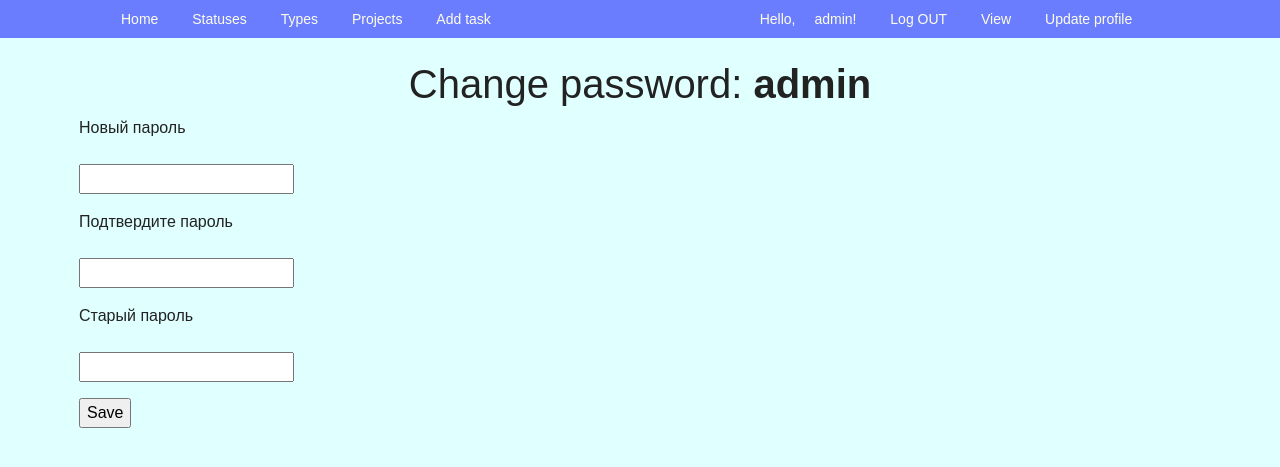
After one commit to alisher1989/tracker, a Django app: page /accounts/profile/1/change-password/ in a window 1280 px wide. The commit adds this page. Shown: the top 467 px of the page. Run offline with Django 3.2, Linux system fonts and the light colour scheme; a user stored in the database is signed in; data comes from the database, SQL or seed files in the repository; some libraries are stand-ins or nearby versions.

Commit message:
Смена пароля пользователя

```diff
--- a/source/accounts/forms.py
+++ b/source/accounts/forms.py
@@ -46,3 +46,33 @@ class UserChangeForm(forms.ModelForm):
     class Meta:
         model = User
         fields = ['first_name', 'last_name', 'email']
+
+
+class UserChangePasswordForm(forms.ModelForm):
+    password = forms.CharField(label="Новый пароль", strip=False, widget=forms.PasswordInput)
+    password_confirm = forms.CharField(label="Подтвердите пароль", widget=forms.PasswordInput, strip=False)
+    old_password = forms.CharField(label="Старый пароль", strip=False, widget=forms.PasswordInput)
+
+    def clean_password_confirm(self):
+        password = self.cleaned_data.get("password")
+        password_confirm = self.cleaned_data.get("password_confirm")
+        if password and password_confirm and password != password_confirm:
+            raise forms.ValidationError('Пароли не совпадают!')
+        return password_confirm
+
+    def clean_old_password(self):
+        old_password = self.cleaned_data.get('old_password')
+        if not self.instance.check_password(old_password):
+            raise forms.ValidationError('Старый пароль неправильный!')
+        return old_password
+
+    def save(self, commit=True):
+        user = self.instance
+        user.set_password(self.cleaned_data["password"])
+        if commit:
+            user.save()
+        return user
+
+    class Meta:
+        model = User
+        fields = ['password', 'password_confirm', 'old_password']
--- /dev/null
+++ b/source/accounts/templates/user_change_password.html
@@ -0,0 +1,18 @@
+{% extends 'base.html' %}
+{% block title %}
+    {{ user_obj.username }}
+{% endblock %}
+
+{% block menu %}
+    {% if user_obj == request.user %}
+    <li><a href="{% url 'accounts:user_detail' user_obj.pk %}">View</a></li>
+    <li><a href="{% url 'accounts:user_update' user_obj.pk %}">Update profile</a></li>
+    {% endif %}
+{% endblock %}
+
+{% block content %}
+    <h1>Change password: <b>{{ user_obj.username }}</b></h1>
+    <form action="{% url 'accounts:user_change_password' user_obj.pk %}" method="post">
+        {% include 'partial/form.html' with button_text='Save' %}
+    </form>
+{% endblock %}
--- a/source/accounts/templates/user_detail.html
+++ b/source/accounts/templates/user_detail.html
@@ -6,7 +6,7 @@
 {% block menu %}
     {% if user_obj == request.user %}
     <li><a href="{% url 'accounts:user_update' user_obj.pk %}">Edit</a></li>
-    <li><a href="#">Change password</a></li>
+    <li><a href="{% url 'accounts:user_change_password' user_obj.pk %}">Change password</a></li>
     {% endif %}
 {% endblock %}
 
--- a/source/accounts/templates/user_update.html
+++ b/source/accounts/templates/user_update.html
@@ -6,7 +6,7 @@
 {% block menu %}
     {% if user_obj == request.user %}
     <li><a href="{% url 'accounts:user_detail' user_obj.pk %}">View</a></li>
-    <li><a href="#">Change password</a></li>
+    <li><a href="{% url 'accounts:user_change_password' user_obj.pk %}">Change password</a></li>
     {% endif %}
 {% endblock %}
 
--- a/source/accounts/urls.py
+++ b/source/accounts/urls.py
@@ -1,6 +1,6 @@
 from django.urls import path
 from accounts.views import logout_view, login_view, register_view, \
-    user_activate_view, UserDetailView, UserChangeView
+    user_activate_view, UserDetailView, UserChangeView, UserChangePasswordView
 
 urlpatterns = [
     path('login/', login_view, name='login'),
@@ -8,7 +8,8 @@ urlpatterns = [
     path('register/', register_view, name='register'),
     path('activate/<token>/', user_activate_view, name='user_activate'),
     path('profile/<pk>/', UserDetailView.as_view(), name='user_detail'),
-    path('profile/<pk>/edit', UserChangeView.as_view(), name='user_update')
+    path('profile/<pk>/edit', UserChangeView.as_view(), name='user_update'),
+    path('profile/<pk>/change-password/', UserChangePasswordView.as_view(), name='user_change_password'),
 ]
 
 
--- a/source/accounts/views.py
+++ b/source/accounts/views.py
@@ -1,14 +1,14 @@
 from django.contrib.auth import authenticate, login, logout
 from django.contrib.auth.decorators import login_required
 from django.contrib.auth.mixins import LoginRequiredMixin, UserPassesTestMixin
-from django.http import HttpResponseForbidden
+from django.http import HttpResponseForbidden, HttpResponseRedirect
 from django.shortcuts import render, redirect, get_object_or_404
 from django.contrib.auth.models import User
 from django.urls import reverse
 from main.settings import HOST_NAME
 from django.views.generic import UpdateView, DetailView
 
-from accounts.forms import SignUpForm, UserChangeForm
+from accounts.forms import SignUpForm, UserChangeForm, UserChangePasswordForm
 from accounts.models import Token
 
 
@@ -94,3 +94,21 @@ class UserChangeView(UserPassesTestMixin, UpdateView):
 
     def get_success_url(self):
         return reverse('accounts:user_detail', kwargs={'pk': self.object.pk})
+
+
+class UserChangePasswordView(UserPassesTestMixin, UpdateView):
+    model = User
+    template_name = 'user_change_password.html'
+    form_class = UserChangePasswordForm
+    context_object_name = 'user_obj'
+
+    def test_func(self):
+        return self.get_object() == self.request.user
+
+    # def form_valid(self, form):
+    #     user = form.save()
+    #     login(self.request, user)
+    #     return HttpResponseRedirect(self.get_success_url())
+
+    def get_success_url(self):
+        return reverse('accounts:login')
```
